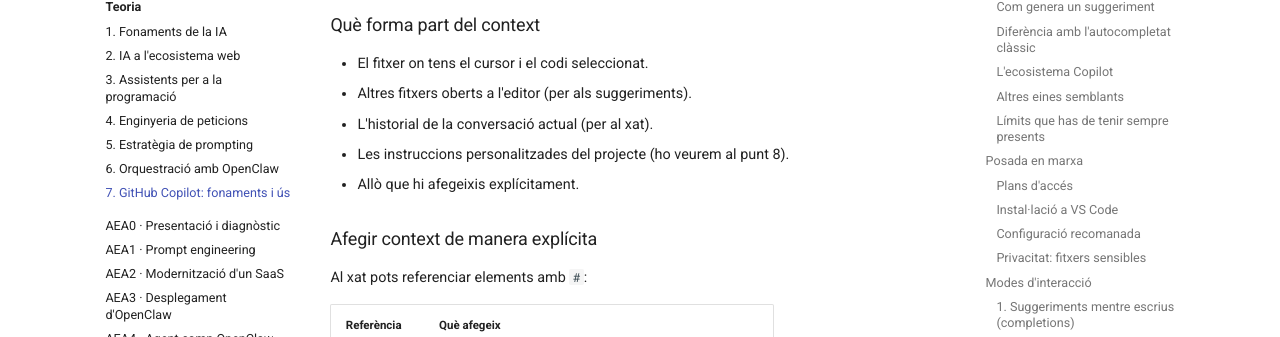
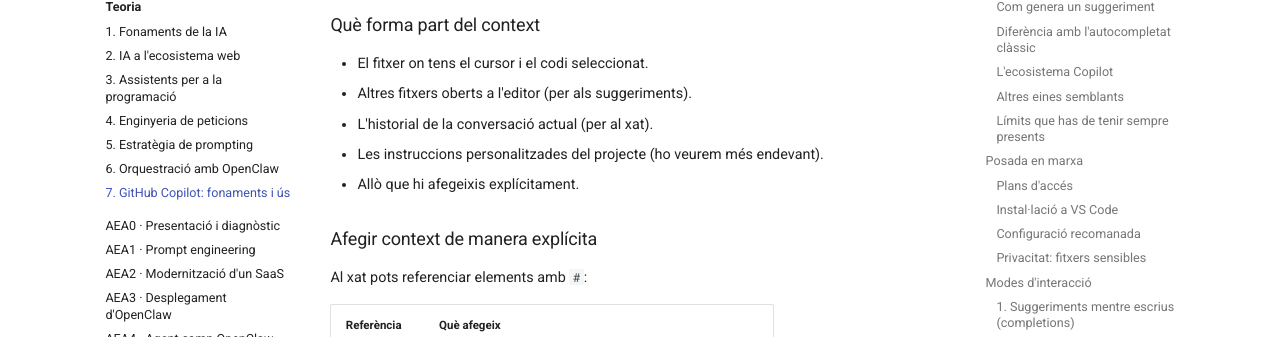
Before and after one commit to victordomgs/ProgramacioIADAW, an MkDocs documentation site: the page built from docs/ba1/teoria/07-copilot-fonaments.md, in a window 1280 px wide and 900 px high, scrolled down 4033 px. Shown: the part 114-451 px from the top of the window. Built offline with MkDocs 1.6.1 and Material for MkDocs 9.7.7, drawn with Linux system fonts in a browser that asks for light colours; comment, search, counter and statistics services are not loaded.

Commit message:
Update 07-copilot-fonaments.md

```diff
--- a/docs/ba1/teoria/07-copilot-fonaments.md
+++ b/docs/ba1/teoria/07-copilot-fonaments.md
@@ -138,7 +138,7 @@ El context és tot allò que Copilot "veu" quan genera una resposta. Controlar-l
 - El fitxer on tens el cursor i el codi seleccionat.
 - Altres fitxers oberts a l'editor (per als suggeriments).
 - L'historial de la conversació actual (per al xat).
-- Les instruccions personalitzades del projecte (ho veurem al punt 8).
+- Les instruccions personalitzades del projecte (ho veurem més endevant).
 - Allò que hi afegeixis explícitament.
 
 ### Afegir context de manera explícita
```
